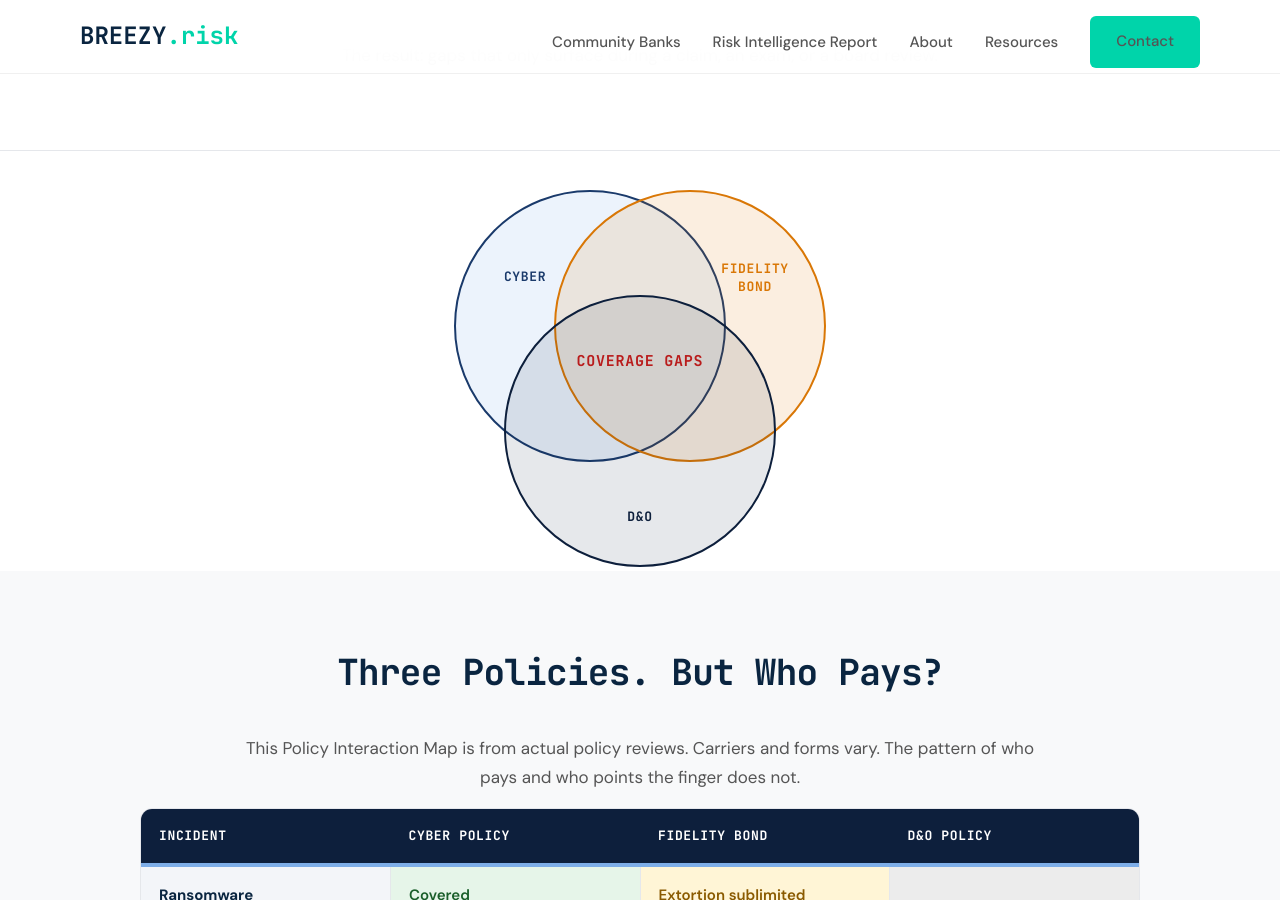
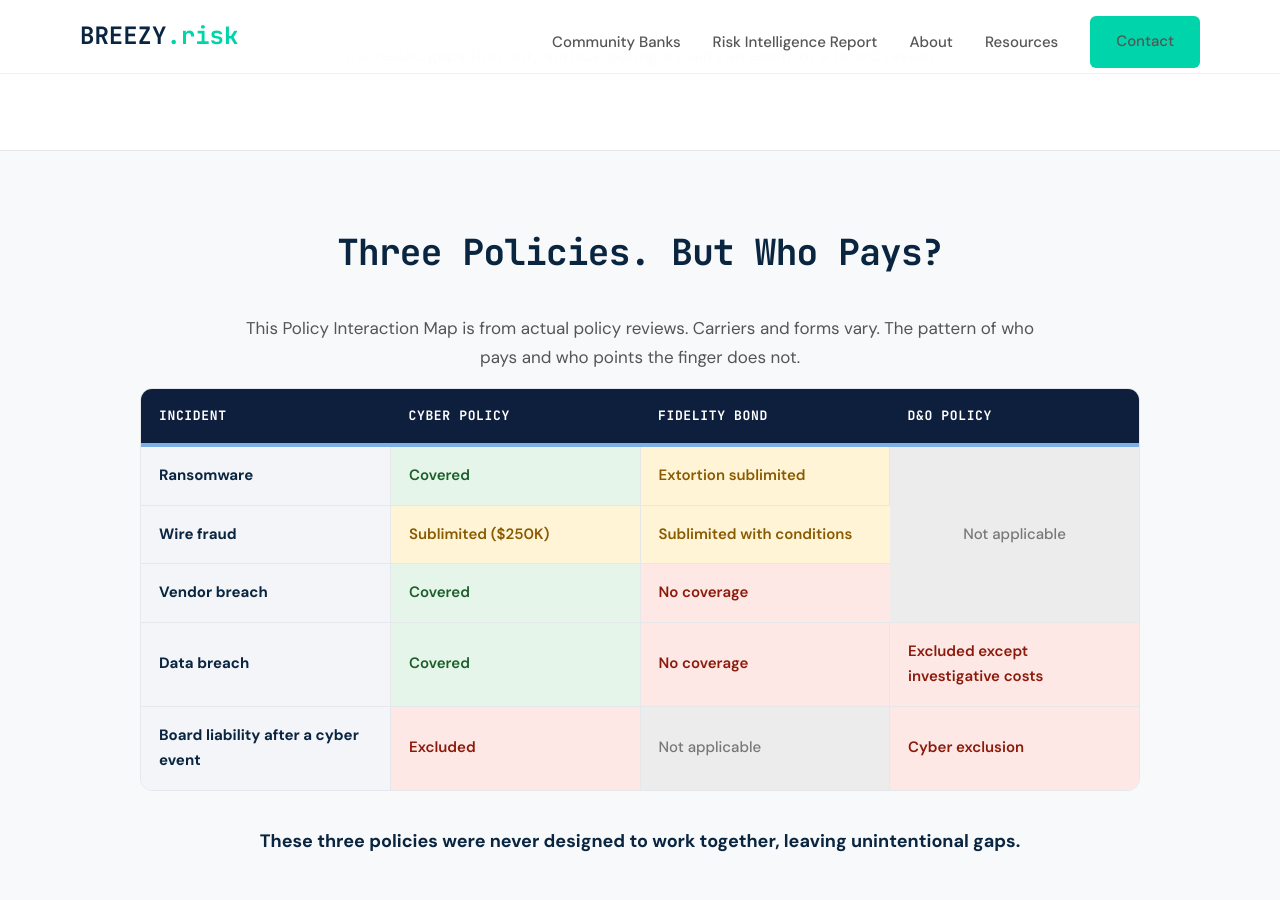
Before and after one commit to joeproe1/breezyins.com, a Jekyll site: the page built from community-bank-insurance.html, in a window 1280 px wide and 900 px high, scrolled down 1297 px. Built offline with Jekyll 4.4.1, drawn with Linux system fonts in a browser that asks for light colours.

Commit message:
Remove Venn diagram from bank page
The interaction map table already communicates the three-policy overlap more effectively.

Co-Authored-By: Claude Opus 4.6 <noreply@anthropic.com>

```diff
--- a/community-bank-insurance.html
+++ b/community-bank-insurance.html
@@ -623,29 +623,6 @@ permalink: /community-bank-insurance/
 </section>
 
 <!-- ========================================
-     POLICY OVERLAP DIAGRAM
-     ======================================== -->
-<section style="padding: 0 0 0; background: #fff;">
-  <div class="container" style="max-width: 680px; text-align: center;">
-    <svg viewBox="0 0 500 420" xmlns="http://www.w3.org/2000/svg" style="width:100%; max-width:500px; margin: 0 auto; display:block;" aria-label="Venn diagram showing where Cyber, Fidelity Bond, and D&amp;O policies overlap and leave coverage gaps">
-      <!-- Three overlapping circles -->
-      <circle cx="200" cy="175" r="135" fill="#7eaee8" fill-opacity="0.15" stroke="#1a3a6b" stroke-width="2"/>
-      <circle cx="300" cy="175" r="135" fill="#D97706" fill-opacity="0.12" stroke="#D97706" stroke-width="2"/>
-      <circle cx="250" cy="280" r="135" fill="#0d1f3c" fill-opacity="0.10" stroke="#0d1f3c" stroke-width="2"/>
-
-      <!-- Policy labels (inside circles, away from edges) -->
-      <text x="135" y="130" font-family="'JetBrains Mono', monospace" font-size="13" font-weight="700" fill="#1a3a6b" text-anchor="middle" letter-spacing="0.05em">CYBER</text>
-      <text x="365" y="122" font-family="'JetBrains Mono', monospace" font-size="13" font-weight="700" fill="#D97706" text-anchor="middle" letter-spacing="0.05em">FIDELITY</text>
-      <text x="365" y="140" font-family="'JetBrains Mono', monospace" font-size="13" font-weight="700" fill="#D97706" text-anchor="middle" letter-spacing="0.05em">BOND</text>
-      <text x="250" y="370" font-family="'JetBrains Mono', monospace" font-size="13" font-weight="700" fill="#0d1f3c" text-anchor="middle" letter-spacing="0.05em">D&amp;O</text>
-
-      <!-- Center label -->
-      <text x="250" y="215" font-family="'JetBrains Mono', monospace" font-size="15" font-weight="700" fill="#B91C1C" text-anchor="middle" letter-spacing="0.05em">COVERAGE GAPS</text>
-    </svg>
-  </div>
-</section>
-
-<!-- ========================================
      SECTION 3a: INTERACTION MAP
      ======================================== -->
 <section class="interaction-section">
```
